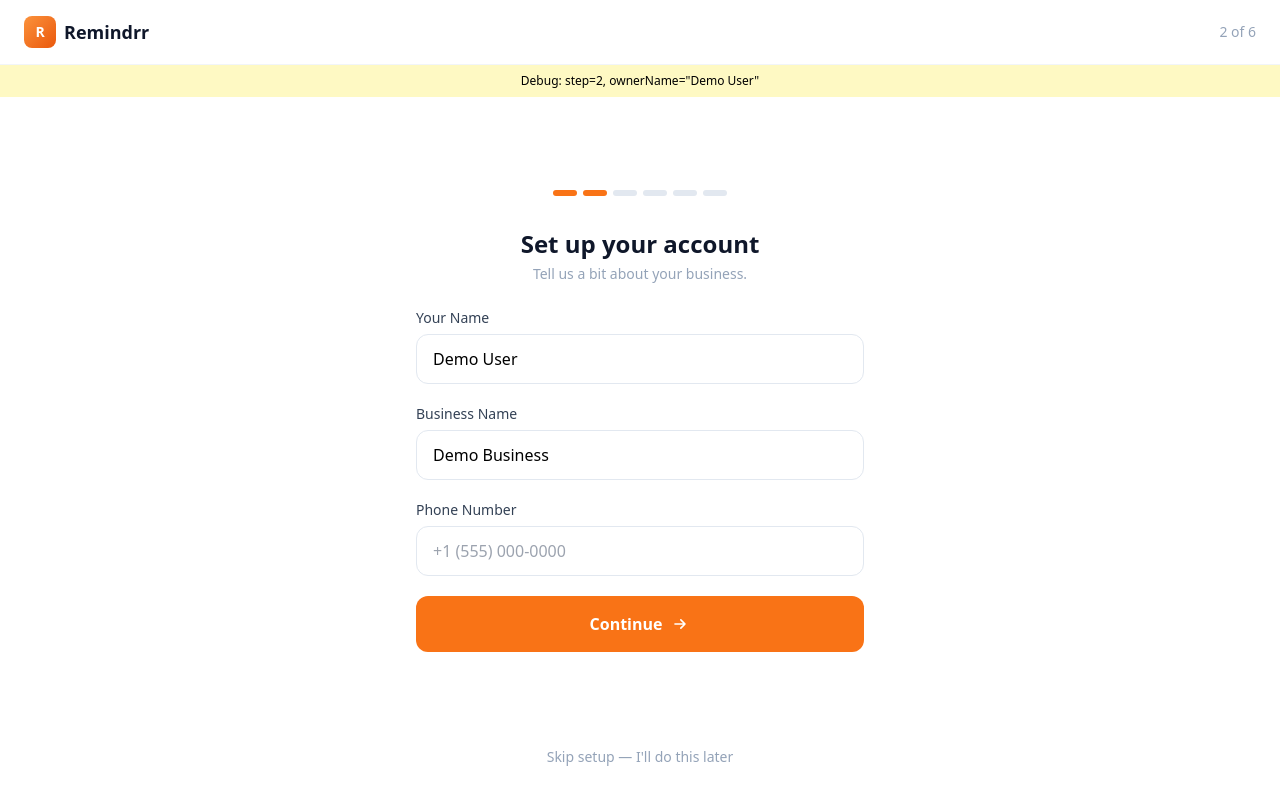
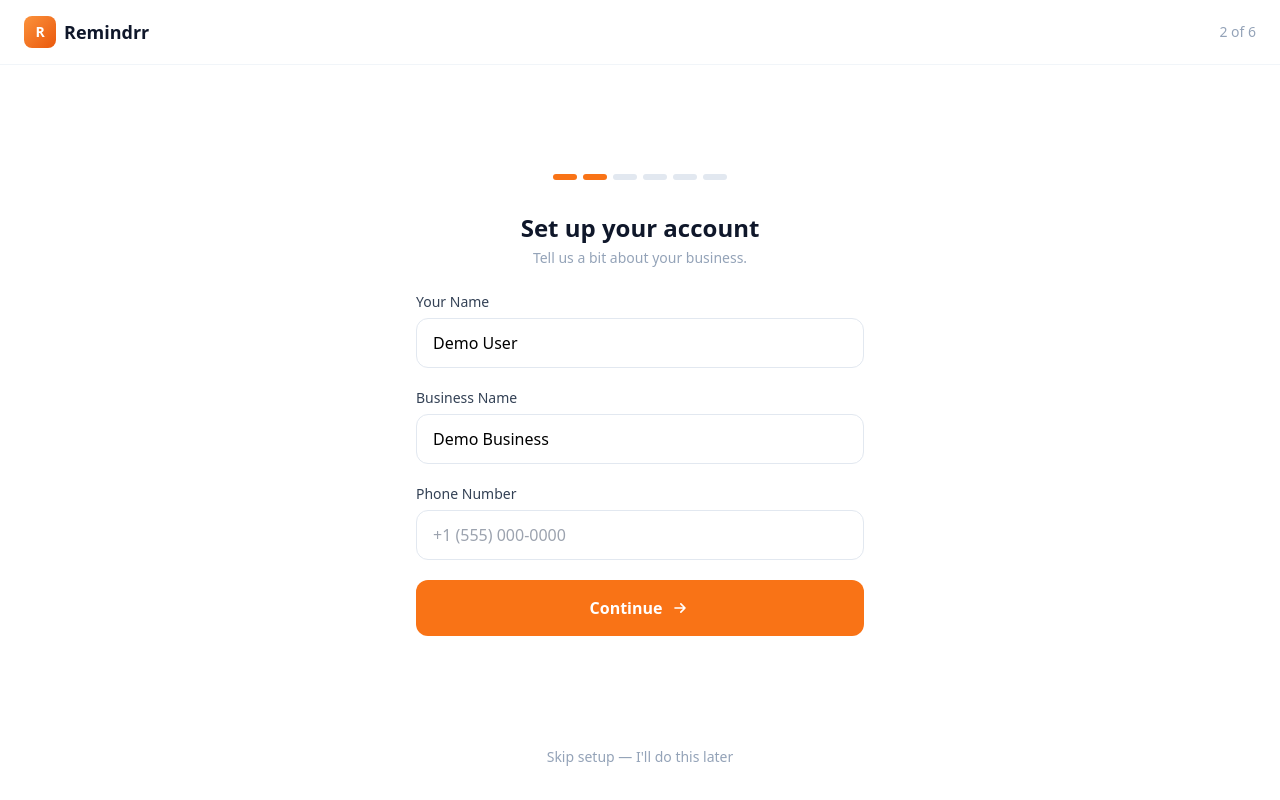
Before and after one commit to ttrottier68-coder/remindrr, a React (Vite) app in the folder Remindrr/: page /onboarding in a window 1280 px wide. Built offline with nearby package versions, Linux system fonts and the light colour scheme.

Commit message:
Clean up debug

```diff
--- a/Remindrr/src/pages/OnboardingFlow.tsx
+++ b/Remindrr/src/pages/OnboardingFlow.tsx
@@ -545,11 +545,6 @@ export default function OnboardingFlow() {
         )}
       </div>
 
-      {/* Debug - testing */}
-      <div className="bg-yellow-100 text-black text-xs p-2 text-center">
-        Debug: step={step}, ownerName="{setupData.ownerName}"
-      </div>
-
       {/* Content */}
       <div className="flex-1 flex items-center justify-center px-6 py-12">
         <div className="w-full max-w-md">
```
